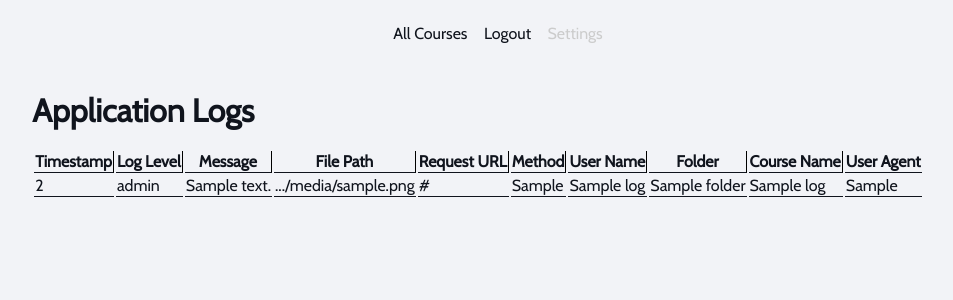
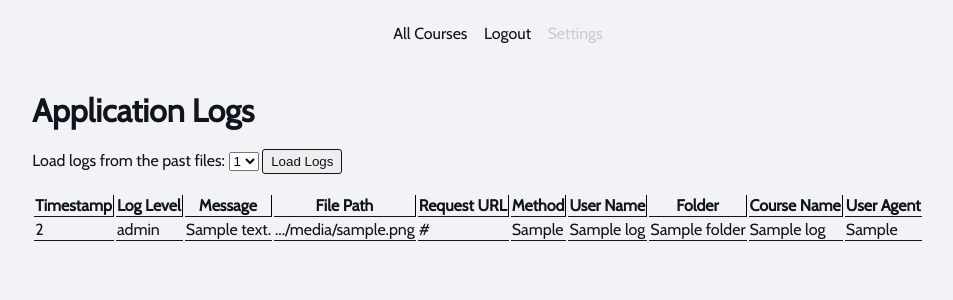
Before and after one commit to satishsurath/alldayta.xyz, a Flask app: template app/templates/logs.html in a window 1280 px wide. Shown: the top 300 px of the page, without its empty margins (162-1115 px from the left). Run offline with Flask 3, Linux system fonts and the light colour scheme; the visitor is signed in with stand-in values (Sample User, id 1); the template is opened without the code that fills it: most values are stand-ins (such as "Sample title", 1, 10 or a date in 2020); some libraries are stand-ins or nearby versions.

Commit message:
Adding GPT-4 for chceking syllabus; adding form element in logs to load previous logs
Signed-off-by: Satish Surath <connect@sati.sh>

```diff
--- a/app/routes.py
+++ b/app/routes.py
@@ -600,7 +600,7 @@ def view_logs():
     # Sorting logs based on timestamp in descending order.
     parsed_logs = sorted(parsed_logs, key=lambda x: x['timestamp'][0], reverse=True)
 
-    return render_template('logs.html', logs=parsed_logs)
+    return render_template('logs.html', logs=parsed_logs, previous=load_previous)
 
 
 #  --------------------Routes for Content Processing --------------------
--- a/app/templates/logs.html
+++ b/app/templates/logs.html
@@ -10,6 +10,19 @@
         </div>
         {% endif %}
         {% endwith %}
+        <br>
+        <form method="get" action="/logs">
+            <label for="load_previous">Load logs from the past files: </label>
+            <input type="hidden" name="csrf_token" value="{{ csrf_token() }}" />
+            <select id="load_previous" name="previous">
+                <option value="1" {% if previous == '1' %}selected{% endif %}>1 </option>
+                <option value="2" {% if previous == '2' %}selected{% endif %}>2 </option>
+                <option value="3" {% if previous == '3' %}selected{% endif %}>3 </option>
+                <option value="7" {% if previous == '7' %}selected{% endif %}>7 </option>
+                <!-- You can add more options as required -->
+            </select>
+            <input type="submit" value="Load Logs">
+        </form>
         <br>
         <table border="0">
                 <thead>
```
